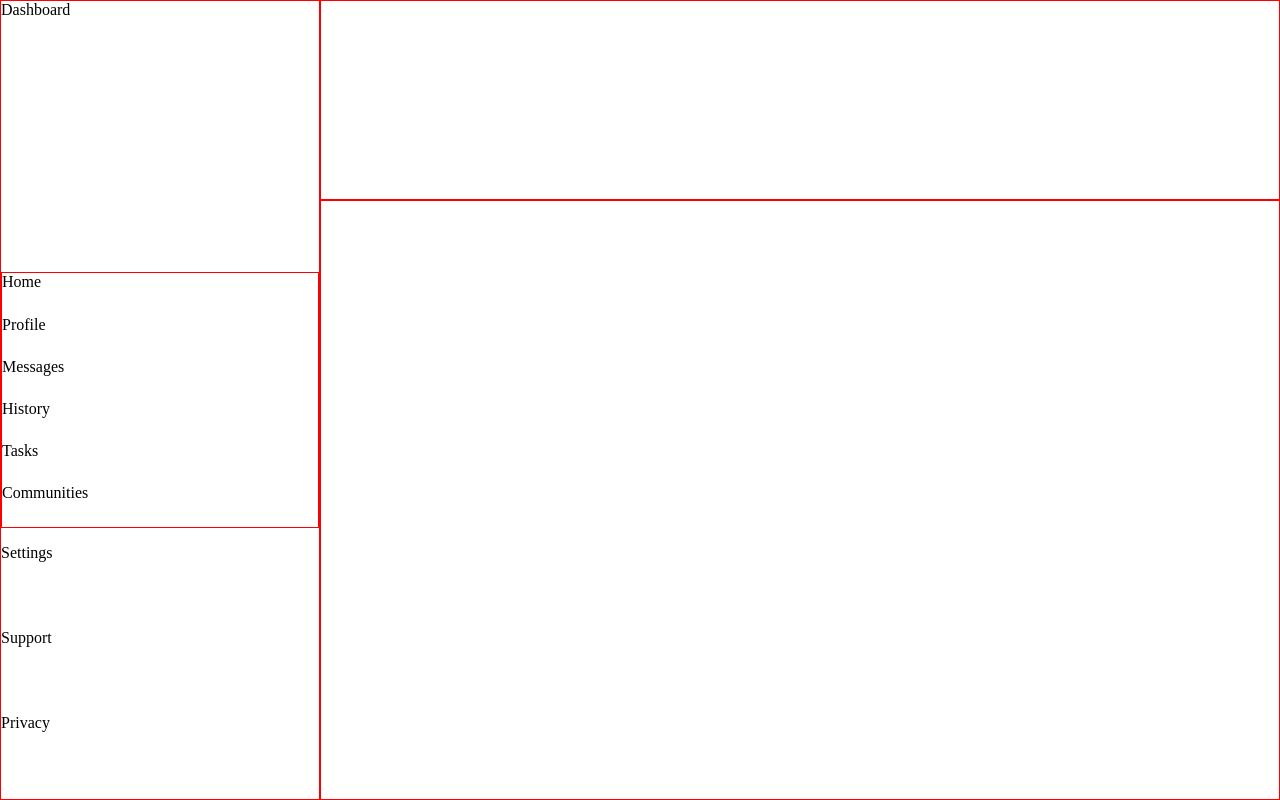
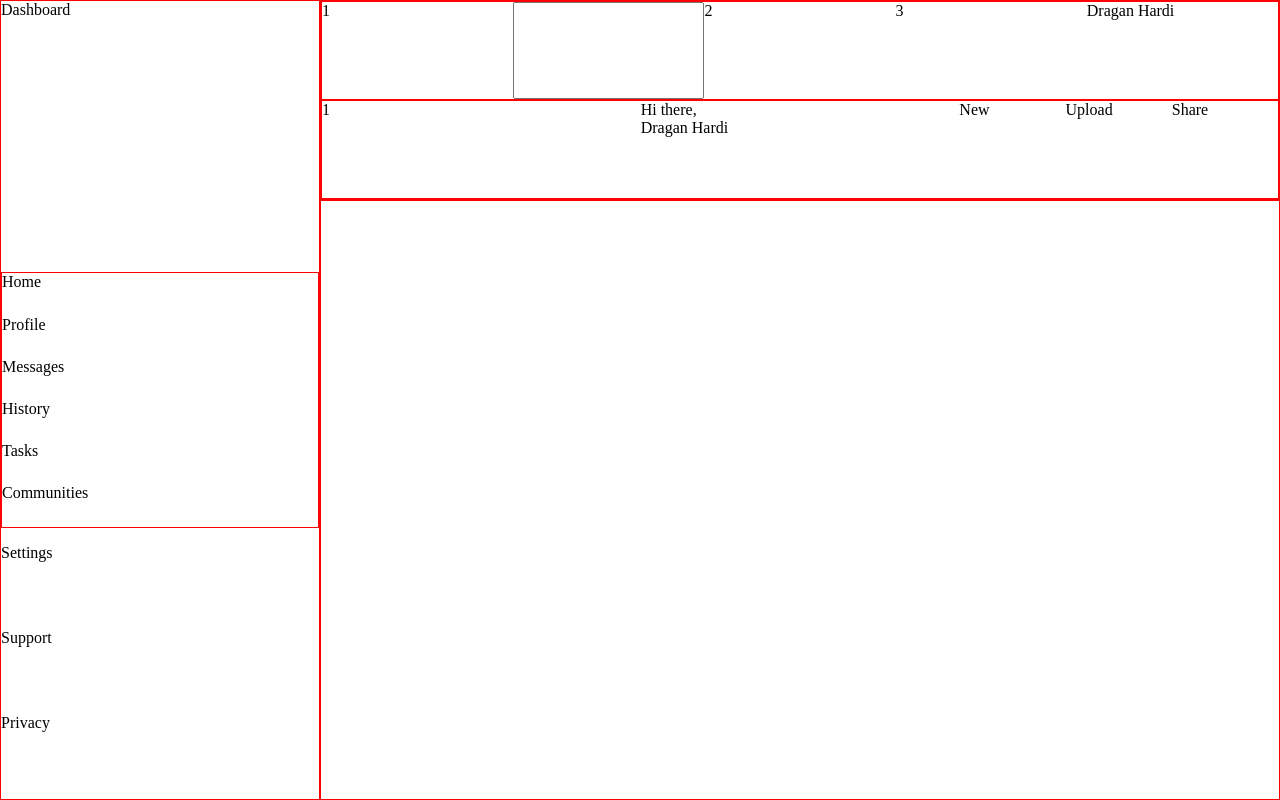
Before and after one commit to Lucidifier/TOP-admin_dashboard, a plain HTML site: page index.html in a window 1280 px wide. Drawn offline with Linux system fonts and the light colour scheme.

Commit message:
add header layout

```diff
--- a/index.html
+++ b/index.html
@@ -8,7 +8,26 @@
 </head>
 <body>
   <div class="container">
-    <header class="header"></header>
+    <header class="header">
+      <div class="header_row_1">
+        <p>1</p>
+        <input type="search">
+        <p>2</p>
+        <p>3</p>
+        <p>Dragan Hardi</p>
+      </div>
+      <div class="header_row_2">
+       <p>1</p>
+       <div class="user_welcome">
+        <p>Hi there,</p>
+        <p>Dragan Hardi</p>
+       </div>
+      <div class="action_bar">
+        <p>New</p>
+        <p>Upload</p>
+        <p>Share</p>
+      </div>
+    </header>
     <main class="main"></main>
     <nav class="navbar">
       <p>Dashboard</p>
--- a/styles.css
+++ b/styles.css
@@ -33,6 +33,7 @@ body {
   display: grid;
   grid-template: repeat(4,1fr) / repeat(4,1fr);
   background-color: white;
+  color: black;
 }
 
 .container > * {
@@ -41,6 +42,26 @@ body {
 
 .header {
   grid-column: 2/5;
+  display: grid;
+  grid-template-rows: 1fr 1fr;
+}
+
+.header_row_1 {
+  border: 1px solid red;
+  display: grid;
+  grid-template-columns: repeat(5,1fr);
+
+}
+
+.header_row_2 {
+  border: 1px solid red;
+  display: grid;
+  grid-template-columns: 1fr 1fr 1fr;
+}
+
+.action_bar {
+  display: grid;
+  grid-template-columns: 1fr 1fr 1fr;
 }
 
 .main {
```
